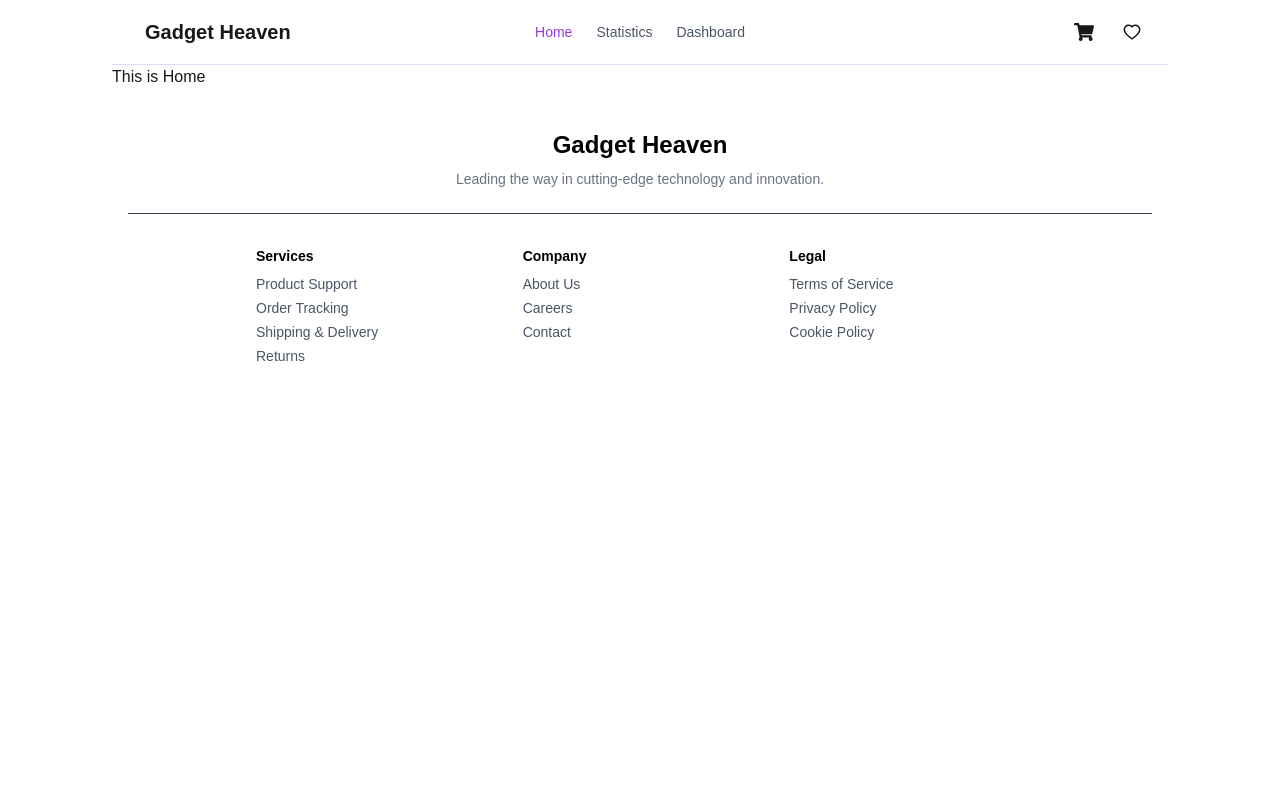
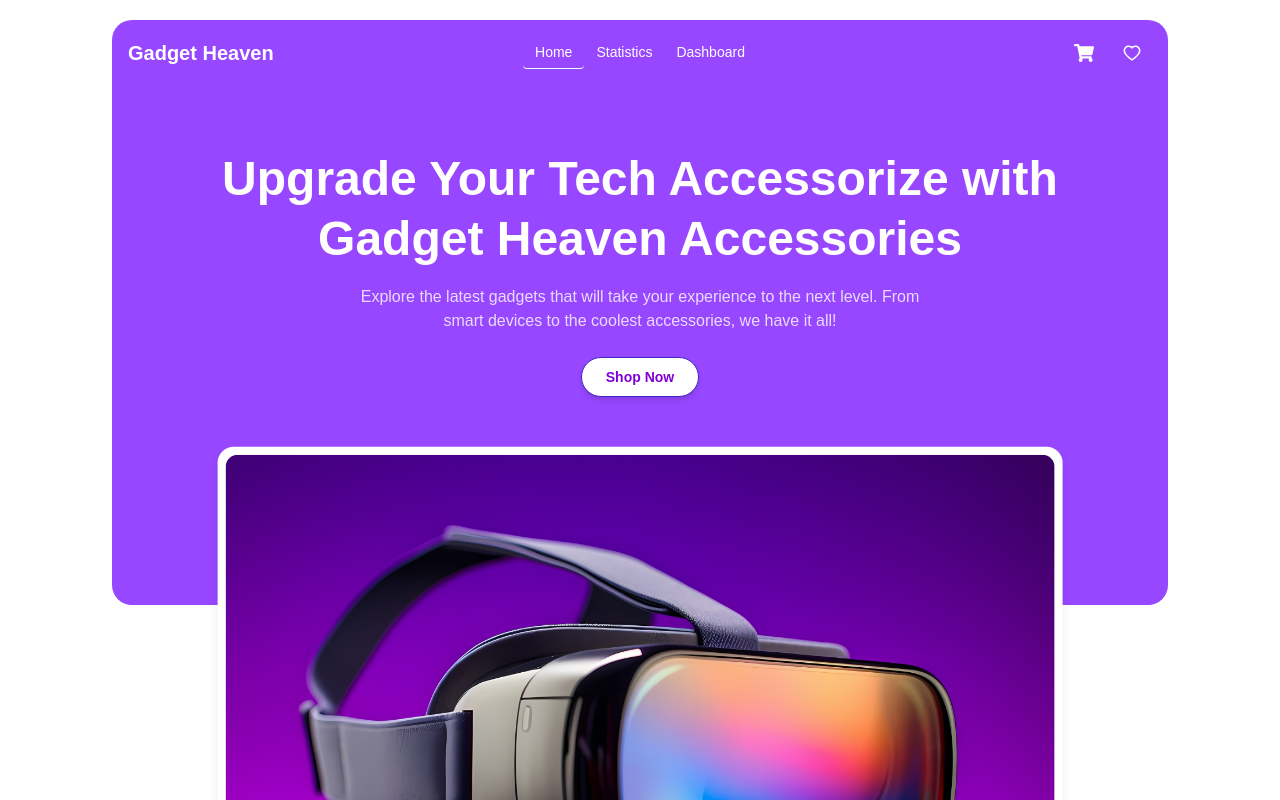
Before and after one commit to MostafijurRuman/Gadget-Heaven, a React (Vite) app: page / in a window 1280 px wide. Shown: the top 800 px of the page. Built offline with nearby package versions, Linux system fonts and the light colour scheme.

Commit message:
Hero Section Done

```diff
--- a/src/Components/Header/Header.jsx
+++ b/src/Components/Header/Header.jsx
@@ -1,42 +1,135 @@
 import { FaShoppingCart } from "react-icons/fa";
 import { AiOutlineHeart } from "react-icons/ai";
-import { NavLink } from "react-router-dom";
-
+import { NavLink, useLocation } from "react-router-dom";
 
 export default function Header() {
+    const location = useLocation();
+    const isHome = location.pathname === "/";
+
     return (
         <div>
-        <div className="navbar bg-base-100 border-b border-purple-200 px-4">
+            <div
+                className={`navbar bg-base-100 px-4 ${
+                    isHome ? "bg-herobg mt-5 rounded-t-[20px] text-white" : ""
+                }`}
+            >
                 <div className="w-full flex items-center justify-between">
-
-                <div className="flex-1">
-                    <NavLink to="/" className="btn btn-ghost normal-case text-xl font-bold">
-                        Gadget Heaven
-                    </NavLink>
-                </div>
-
-                <div className="flex-1 flex justify-center">
-                    <ul className="menu menu-horizontal px-1 text-sm text-gray-600">
+                    {/* Hamburger Menu */}
+                    <div className="dropdown ">
+                        <label tabIndex={0} className="btn btn-ghost lg:hidden">
+                            <svg
+                                xmlns="http://www.w3.org/2000/svg"
+                                className="h-5 w-5"
+                                fill="none"
+                                viewBox="0 0 24 24"
+                                stroke="currentColor"
+                            >
+                                <path
+                                    strokeLinecap="round"
+                                    strokeLinejoin="round"
+                                    strokeWidth="2"
+                                    d="M4 6h16M4 12h16m-7 6h7"
+                                />
+                            </svg>
+                        </label>
+                        <ul
+                            tabIndex={0}
+                            className="menu menu-compact dropdown-content mt-3 p-2 shadow bg-[#9801C0] rounded-box w-52"
+                        >
                             <li>
-                            <NavLink to="/" className={({ isActive }) => isActive ? "text-main" : ""}>
+                                <NavLink
+                                    to="/"
+                                    className={({ isActive }) =>
+                                        `${isActive ? "text-main border-b" : ""} ${
+                                            isHome ? "text-white" : ""
+                                        }`
+                                    }
+                                >
                                     Home
                                 </NavLink>
                             </li>
                             <li>
-                            <NavLink to="/statistics" className={({ isActive }) => isActive ? "text-main" : ""}>
+                                <NavLink
+                                    to="/statistics"
+                                    className={({ isActive }) =>
+                                        `${isActive ? "text-main" : ""} ${
+                                            isHome ? "text-white" : ""
+                                        }`
+                                    }
+                                >
                                     Statistics
                                 </NavLink>
                             </li>
                             <li>
-                            <NavLink to="/dashboard" className={({ isActive }) => isActive ? "text-main" : ""}>
+                                <NavLink
+                                    to="/dashboard"
+                                    className={({ isActive }) =>
+                                        `${isActive ? "text-main" : ""} ${
+                                            isHome ? "text-white" : ""
+                                        }`
+                                    }
+                                >
                                     Dashboard
                                 </NavLink>
                             </li>
                         </ul>
                     </div>
 
+                    {/* Logo */}
+                    <div className="flex-1">
+                        <NavLink
+                            to="/"
+                            className=" normal-case text-xl font-bold"
+                        >
+                            Gadget Heaven
+                        </NavLink>
+                    </div>
+
+                    {/* Desktop Menu */}
+                    <div className="hidden lg:flex flex-1 justify-center">
+                        <ul className="menu menu-horizontal px-1 text-sm text-gray-600">
+                            <li>
+                                <NavLink
+                                    to="/"
+                                    className={({ isActive }) =>
+                                        `${isActive ? "text-main border-b" : ""} ${
+                                            isHome ? "text-white" : ""
+                                        }`
+                                    }
+                                >
+                                    Home
+                                </NavLink>
+                            </li>
+                            <li>
+                                <NavLink
+                                    to="/statistics"
+                                    className={({ isActive }) =>
+                                        `${isActive ? "text-main" : ""} ${
+                                            isHome ? "text-white" : ""
+                                        }`
+                                    }
+                                >
+                                    Statistics
+                                </NavLink>
+                            </li>
+                            <li>
+                                <NavLink
+                                    to="/dashboard"
+                                    className={({ isActive }) =>
+                                        `${isActive ? "text-main" : ""} ${
+                                            isHome ? "text-white" : ""
+                                        }`
+                                    }
+                                >
+                                    Dashboard
+                                </NavLink>
+                            </li>
+                        </ul>
+                    </div>
+
+                    {/* Icons */}
                     <div className="flex-1 flex justify-end gap-2">
-                    <NavLink to="/cart" className="btn btn-circle btn-ghost text-xl">
+                        <NavLink to="/cart" className="btn btn-circle btn-ghost text-xl ">
                             <FaShoppingCart />
                         </NavLink>
                         <NavLink to="/favorites" className="btn btn-circle btn-ghost text-xl">
--- /dev/null
+++ b/src/Components/Home/Hero.jsx
@@ -0,0 +1,34 @@
+
+import VRImage from '../../assets/banner.jpg';
+
+const Hero = () => {
+
+
+    return (
+        <div className="bg-[#9747ff] rounded-b-[20px] py-16 px-6 text-center text-white relative">
+            <h1 className="text-4xl md:text-5xl font-bold leading-tight">
+            Upgrade Your Tech Accessorize with <br /> Gadget Heaven Accessories
+            </h1>
+            <p className="mt-4 max-w-xl mx-auto text-sm md:text-base text-white/80">
+            Explore the latest gadgets that will take your experience to the next level. From smart devices to
+            the coolest accessories, we have it all!
+            </p>
+            <button
+            className="btn btn-primary mt-6 bg-white text-purple-700 font-bold px-6 py-2 rounded-full shadow-md hover:shadow-lg hover:bg-purple-100 transition mb-12 md:mb-24 lg:mb-36">
+            Shop Now
+            </button>
+
+            <div className="mt-12 flex justify-center items-center absolute left-1/2 transform -translate-x-1/2 -translate-y-1/4 w-[80%]">
+            <div className="bg-white rounded-2xl p-2 shadow-lg">
+                <img
+                src={VRImage}
+                alt="VR Headset"
+                className="rounded-xl w-full md:max-w-4xl"
+                />
+            </div>
+            </div>
+        </div>
+        );
+};
+
+export default Hero;
--- a/src/Components/Home/Home.jsx
+++ b/src/Components/Home/Home.jsx
@@ -1,9 +1,12 @@
+import Main from "../Main/Main";
+import Hero from "./Hero";
 
 
 export default function Home() {
   return (
     <div>
-      <h1>This is Home</h1>
+      <Hero></Hero>
+      <Main></Main>
     </div>
   )
 }
--- /dev/null
+++ b/src/Components/Main/Main.jsx
@@ -0,0 +1,11 @@
+import React from 'react'
+
+export default function Main() {
+return (
+    <div>
+        <h1 className="text-[#0B0B0B] text-center text-[40px] font-bold mt-45 md:mt-[360px] lg:mt-[500px]">
+            Explore Cutting-Edge Gadgets
+        </h1>
+    </div>
+)
+}
--- a/src/index.css
+++ b/src/index.css
@@ -4,6 +4,7 @@
 
 @theme {
     --color-main: #9538E2;
+    --color-herobg:#9747ff;
 }
 
 body{
```
Also changed, not shown: src/Components/Statistics/Statistics.jsx (+35 -0 lines). Lines whose indentation alone changed are shown as unchanged.
